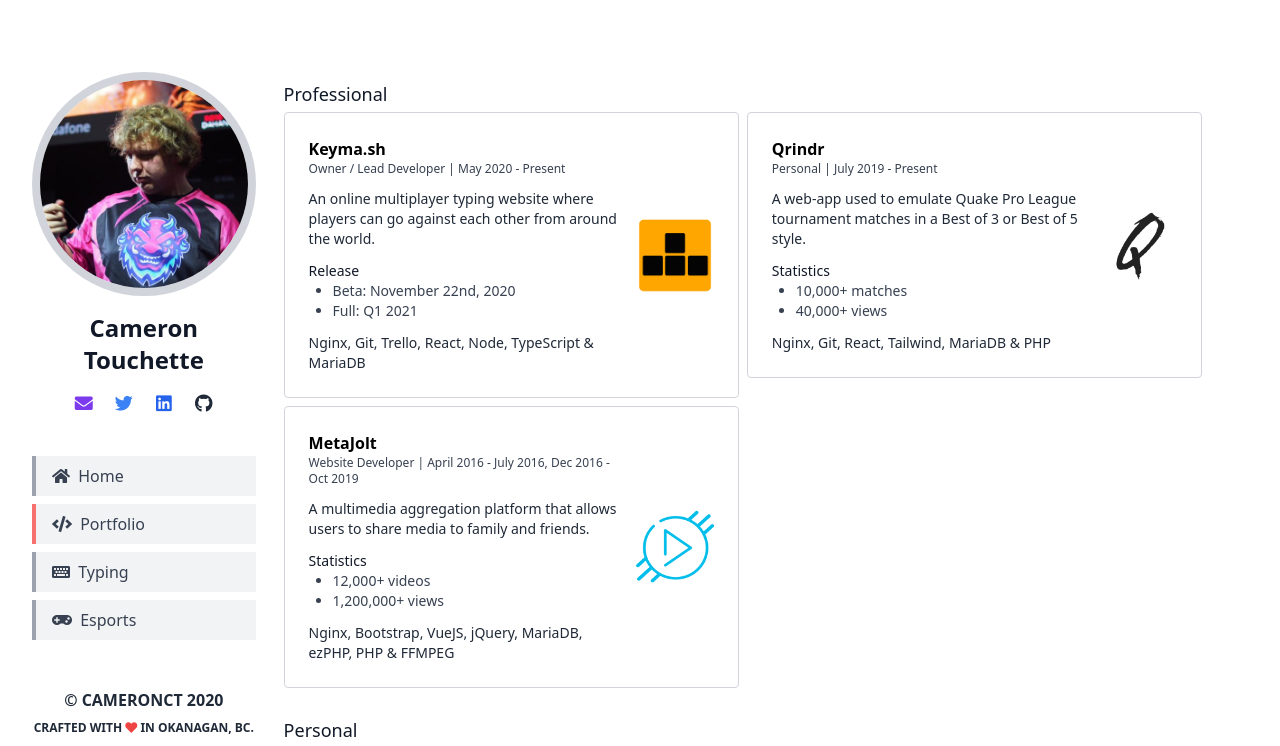
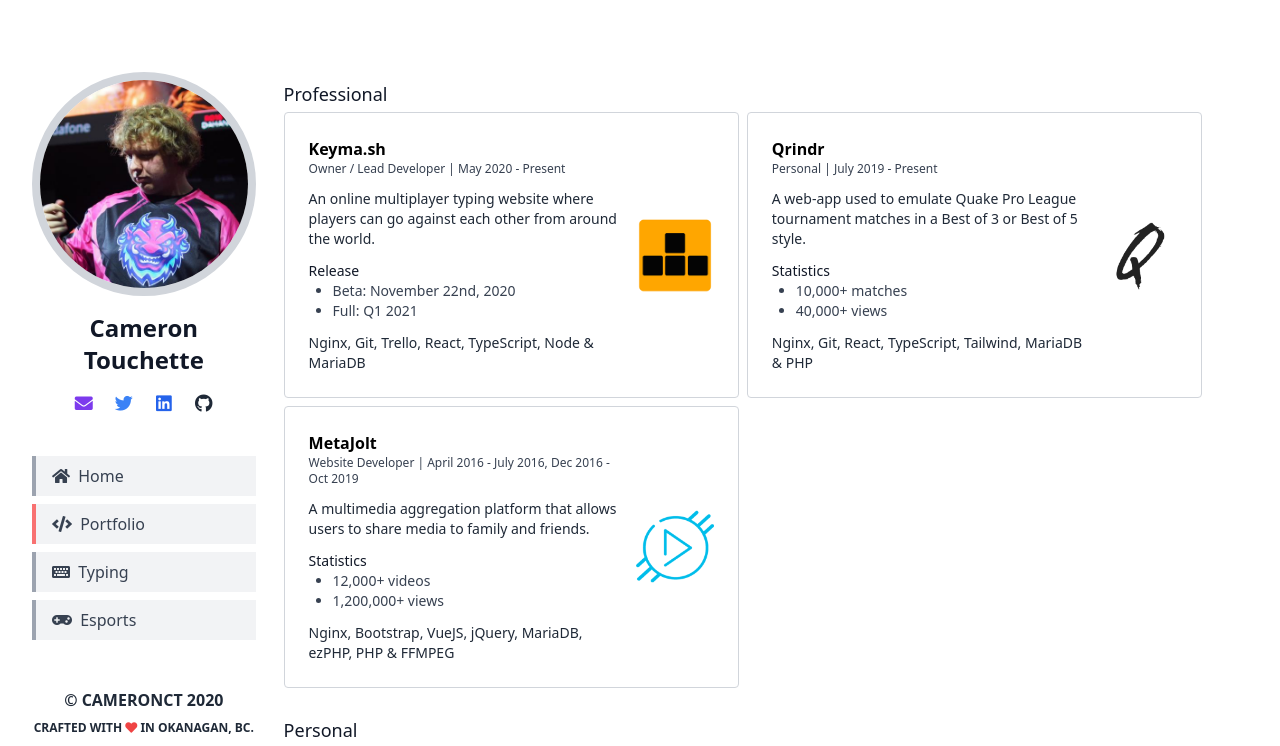
Before and after one commit to CameronCT/CameronCT, a React (Create React App) app: page /portfolio in a window 1280 px wide. Shown: the top 746 px of the page. Built offline with nearby package versions, Linux system fonts and the light colour scheme.

Commit message:
chore: moved order of technology for qrindr/keyma.sh

```diff
--- a/src/components/pages/Portfolio.tsx
+++ b/src/components/pages/Portfolio.tsx
@@ -31,7 +31,7 @@
                 'Beta': 'November 22nd, 2020',
                 'Full': 'Q1 2021'
             },
-            'technology': 'Nginx, Git, Trello, React, Node, TypeScript & MariaDB'
+            'technology': 'Nginx, Git, Trello, React, TypeScript, Node & MariaDB'
         },
         {
             'img': 'qrindr.png',
@@ -45,7 +45,7 @@
                 '10,000+ matches',
                 '40,000+ views'
             ],
-            'technology': 'Nginx, Git, React, Tailwind, MariaDB & PHP'
+            'technology': 'Nginx, Git, React, TypeScript, Tailwind, MariaDB & PHP'
         },
         {
             'img': 'metajolt.png',
```
